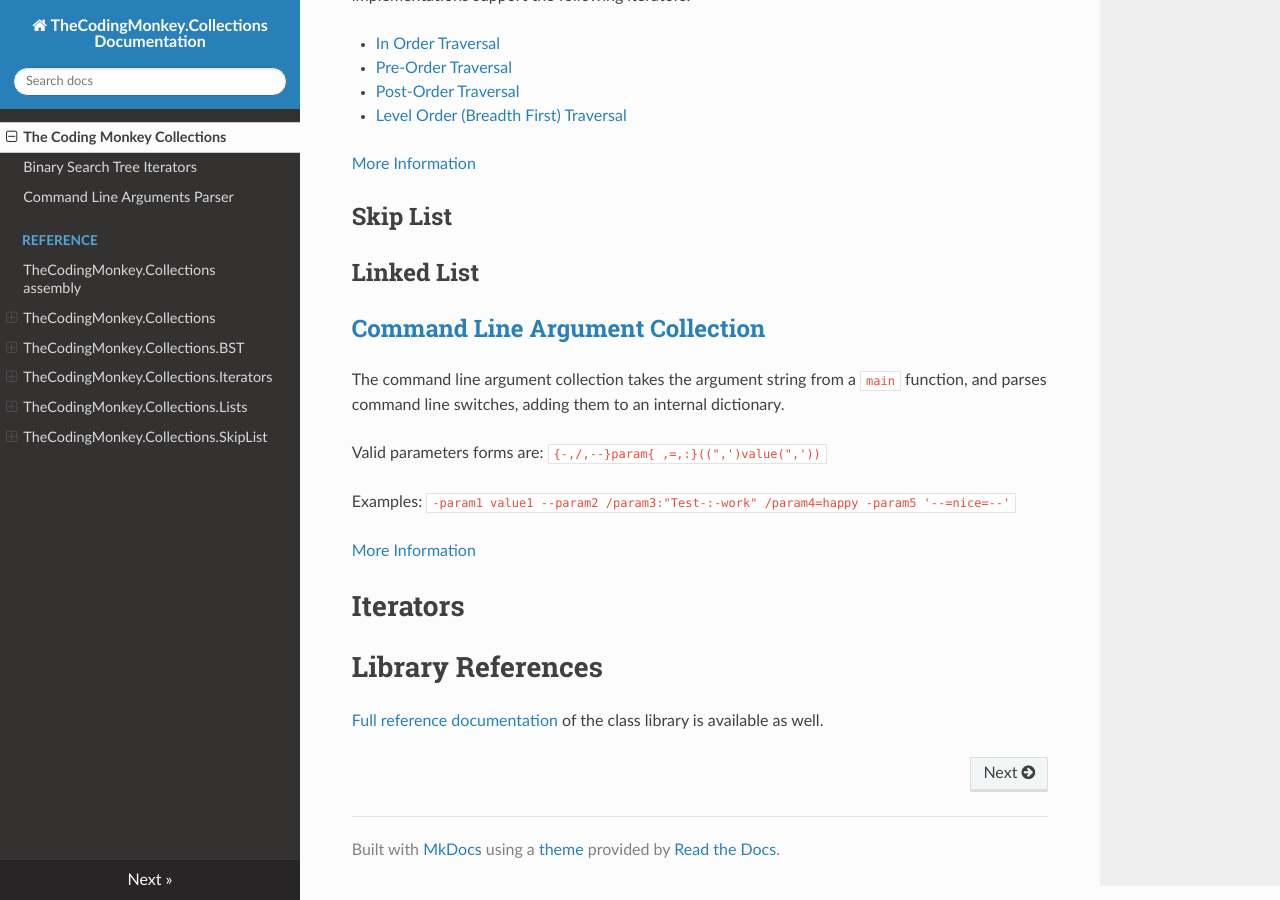
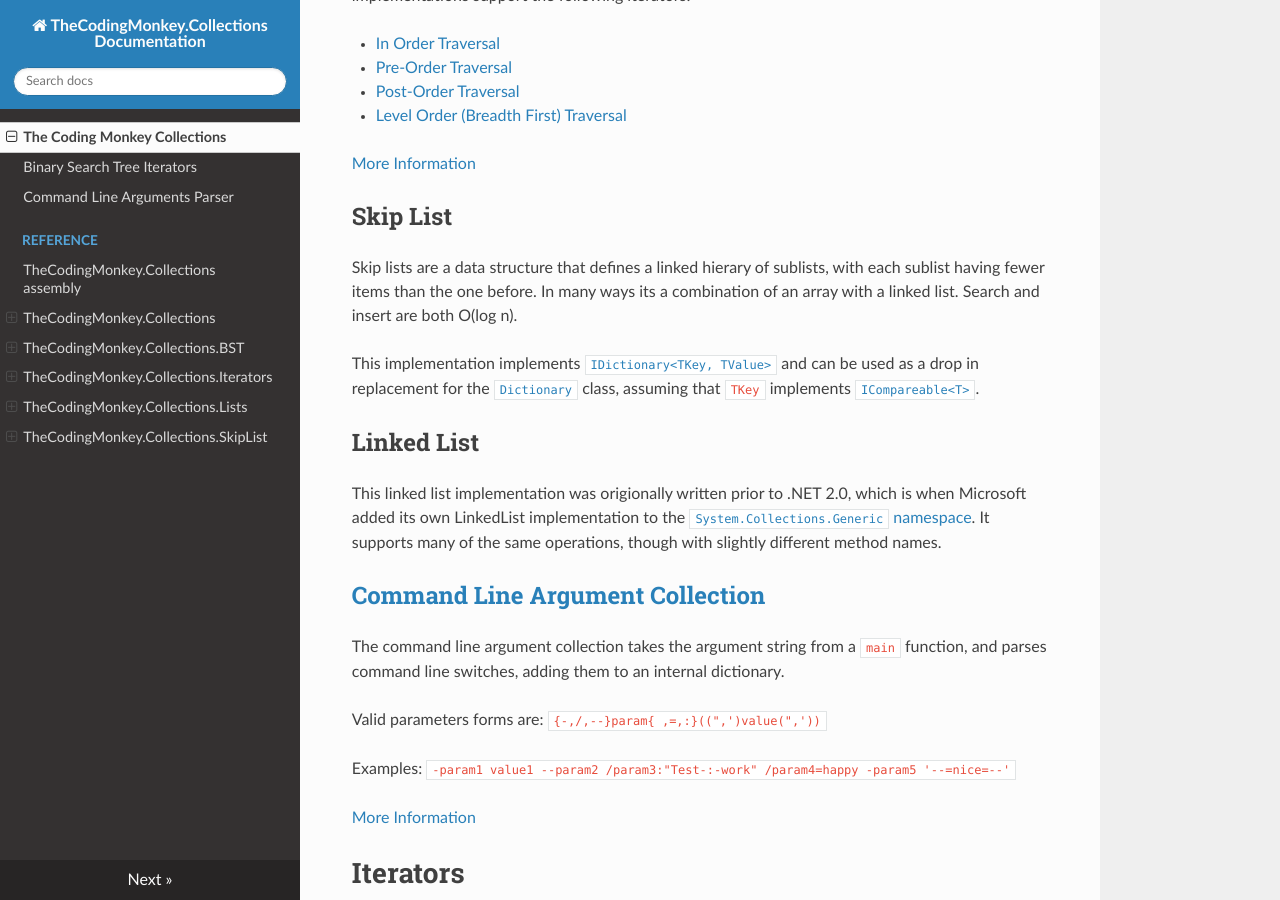
Before and after one commit to NickSchweitzer/Collections, an MkDocs documentation site: the page built from Docs/index.md, in a window 1280 px wide and 900 px high, scrolled down 1141 px. Built offline with MkDocs 1.6.1, drawn with Linux system fonts in a browser that asks for light colours; nearby versions of some CDN libraries.

Commit message:
Add some basic information about SkipList and LinkedList

```diff
--- a/Docs/index.md
+++ b/Docs/index.md
@@ -44,7 +44,13 @@ Binary Search Trees support iteration in differnet ways. All of the Binary Searc
 
 ## Skip List
 
+Skip lists are a data structure that defines a linked hierary of sublists, with each sublist having fewer items than the one before. In many ways its a combination of an array with a linked list. Search and insert are both O(log n).
+
+This implementation implements [`IDictionary<TKey, TValue>`](https://docs.microsoft.com/en-us/dotnet/api/system.collections.generic.idictionary-2) and can be used as a drop in replacement for the [`Dictionary`](https://docs.microsoft.com/en-us/dotnet/api/system.collections.generic.dictionary-2.valuecollection) class, assuming that `TKey` implements [`ICompareable<T>`](https://docs.microsoft.com/en-us/dotnet/api/system.icomparable-1).
+
 ## Linked List
+
+This linked list implementation was origionally written prior to .NET 2.0, which is when Microsoft added its own LinkedList implementation to the [`System.Collections.Generic` namespace](https://docs.microsoft.com/en-us/dotnet/api/system.collections.generic). It supports many of the same operations, though with slightly different method names.
 
 ## [Command Line Argument Collection](./Reference/TheCodingMonkey.Collections/CmdArguments.md)
 
```
